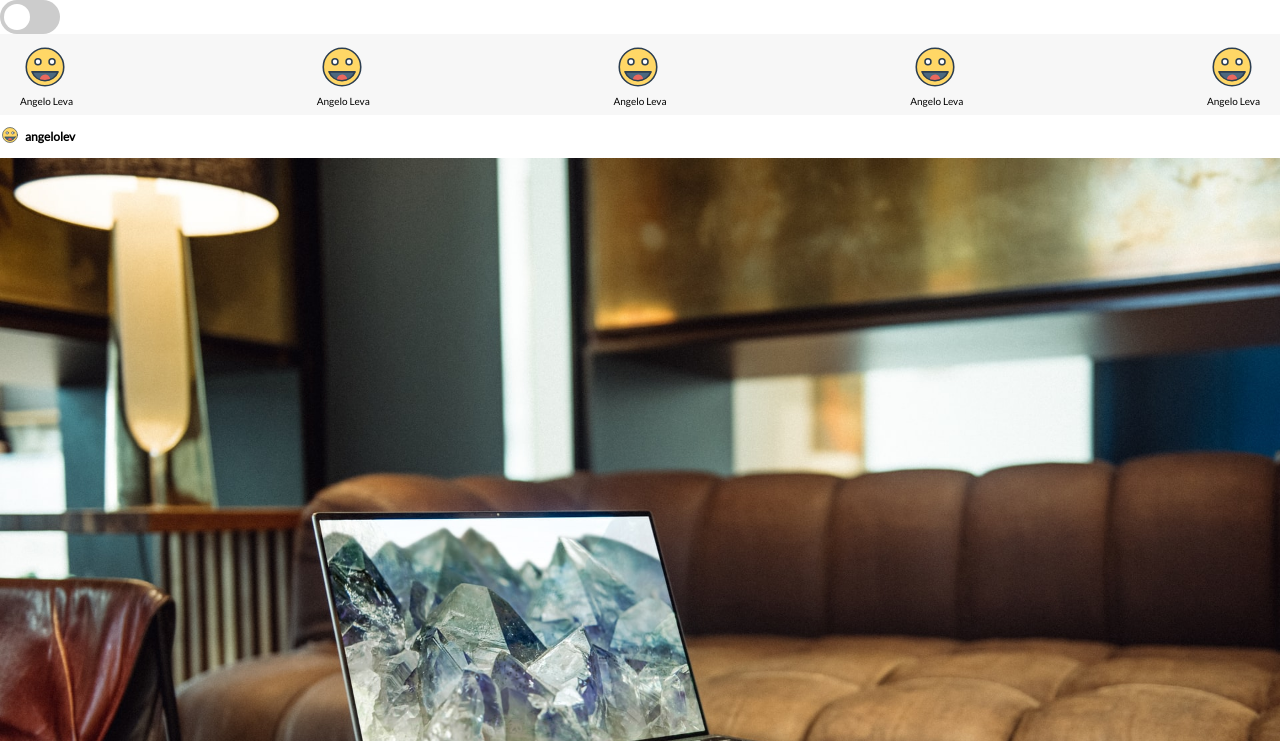
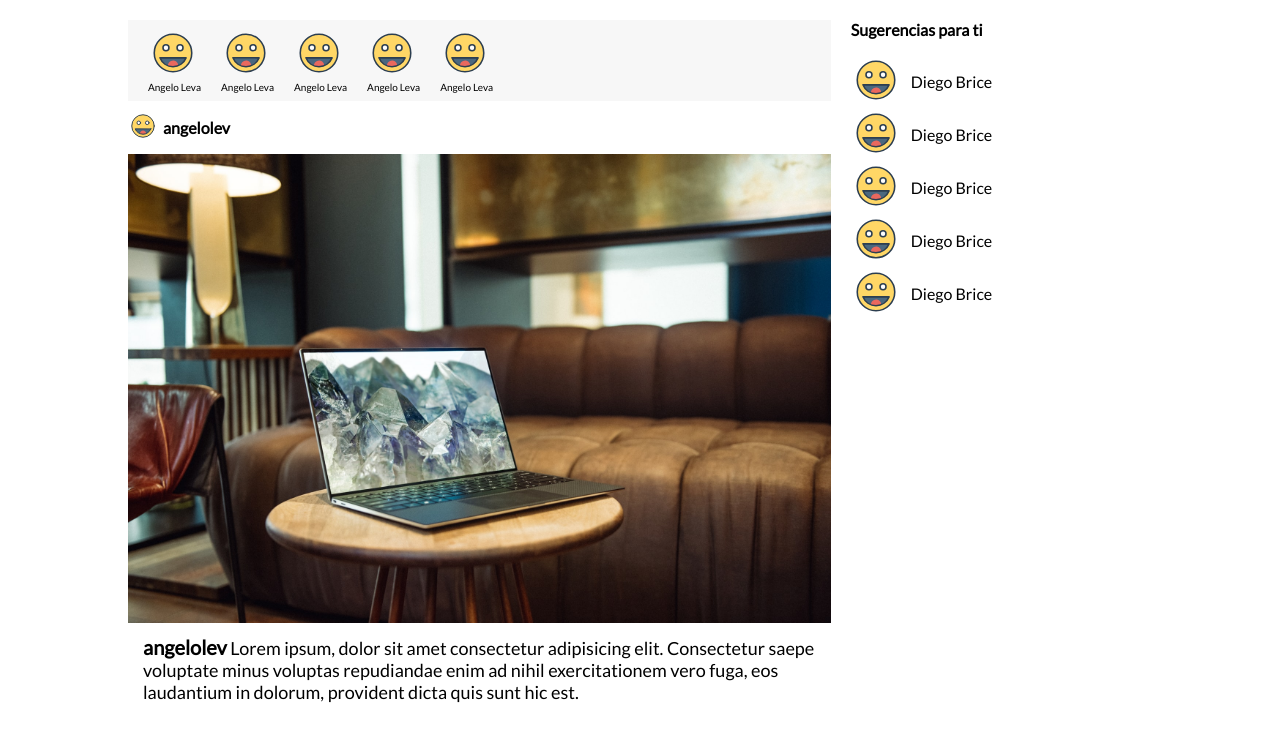
Before and after one commit to Coding-Latam/instagram-dark-mode, a plain HTML site: page index.html in a window 1280 px wide. Shown: the top 741 px of the page. Drawn offline with Linux system fonts and the light colour scheme.

Commit message:
added responsive design

```diff
--- a/index.html
+++ b/index.html
@@ -11,11 +11,14 @@
     />
   </head>
   <body>
-    <label class="switch" id="switch">
+    <!-- Descomenta este codigo para mostrar
+    el switch y aplicar dark mode manual -->
+    <!-- <label class="switch" id="switch">
       <input type="checkbox" />
       <span class="slider round" onclick="changeMode()"></span>
-    </label>
+    </label> -->
     <div class="container">
+      <section class="content">
         <div class="stories">
           <div class="story">
             <div class="story__image">
@@ -71,10 +74,10 @@
             </div>
             <div class="feed__description">
               <p>
-              <strong>angelolev</strong> Lorem ipsum, dolor sit amet consectetur
-              adipisicing elit. Consectetur saepe voluptate minus voluptas
-              repudiandae enim ad nihil exercitationem vero fuga, eos laudantium
-              in dolorum, provident dicta quis sunt hic est.
+                <strong>angelolev</strong> Lorem ipsum, dolor sit amet
+                consectetur adipisicing elit. Consectetur saepe voluptate minus
+                voluptas repudiandae enim ad nihil exercitationem vero fuga, eos
+                laudantium in dolorum, provident dicta quis sunt hic est.
               </p>
             </div>
           </div>
@@ -90,10 +93,10 @@
             </div>
             <div class="feed__description">
               <p>
-              <strong>angelolev</strong> Lorem ipsum, dolor sit amet consectetur
-              adipisicing elit. Consectetur saepe voluptate minus voluptas
-              repudiandae enim ad nihil exercitationem vero fuga, eos laudantium
-              in dolorum, provident dicta quis sunt hic est.
+                <strong>angelolev</strong> Lorem ipsum, dolor sit amet
+                consectetur adipisicing elit. Consectetur saepe voluptate minus
+                voluptas repudiandae enim ad nihil exercitationem vero fuga, eos
+                laudantium in dolorum, provident dicta quis sunt hic est.
               </p>
             </div>
           </div>
@@ -109,10 +112,10 @@
             </div>
             <div class="feed__description">
               <p>
-              <strong>angelolev</strong> Lorem ipsum, dolor sit amet consectetur
-              adipisicing elit. Consectetur saepe voluptate minus voluptas
-              repudiandae enim ad nihil exercitationem vero fuga, eos laudantium
-              in dolorum, provident dicta quis sunt hic est.
+                <strong>angelolev</strong> Lorem ipsum, dolor sit amet
+                consectetur adipisicing elit. Consectetur saepe voluptate minus
+                voluptas repudiandae enim ad nihil exercitationem vero fuga, eos
+                laudantium in dolorum, provident dicta quis sunt hic est.
               </p>
             </div>
           </div>
@@ -128,14 +131,62 @@
             </div>
             <div class="feed__description">
               <p>
-              <strong>angelolev</strong> Lorem ipsum, dolor sit amet consectetur
-              adipisicing elit. Consectetur saepe voluptate minus voluptas
-              repudiandae enim ad nihil exercitationem vero fuga, eos laudantium
-              in dolorum, provident dicta quis sunt hic est.
+                <strong>angelolev</strong> Lorem ipsum, dolor sit amet
+                consectetur adipisicing elit. Consectetur saepe voluptate minus
+                voluptas repudiandae enim ad nihil exercitationem vero fuga, eos
+                laudantium in dolorum, provident dicta quis sunt hic est.
               </p>
             </div>
           </div>
         </div>
+      </section>
+      <section class="suggestions">
+        <p><strong>Sugerencias para ti</strong></p>
+        <div class="suggestions__list">
+          <ul>
+            <li class="item">
+              <div class="item__image">
+                <img src="/person.svg" alt="" />
+              </div>
+              <div class="item__name">
+                <p>Diego Brice</p>
+              </div>
+            </li>
+            <li class="item">
+              <div class="item__image">
+                <img src="/person.svg" alt="" />
+              </div>
+              <div class="item__name">
+                <p>Diego Brice</p>
+              </div>
+            </li>
+            <li class="item">
+              <div class="item__image">
+                <img src="/person.svg" alt="" />
+              </div>
+              <div class="item__name">
+                <p>Diego Brice</p>
+              </div>
+            </li>
+            <li class="item">
+              <div class="item__image">
+                <img src="/person.svg" alt="" />
+              </div>
+              <div class="item__name">
+                <p>Diego Brice</p>
+              </div>
+            </li>
+            <li class="item">
+              <div class="item__image">
+                <img src="/person.svg" alt="" />
+              </div>
+              <div class="item__name">
+                <p>Diego Brice</p>
+              </div>
+            </li>
+          </ul>
+        </div>
+      </section>
     </div>
 
     <script>
--- a/src/scss/base/_base.scss
+++ b/src/scss/base/_base.scss
@@ -1,6 +1,6 @@
 body {
   margin: 0;
-  padding: 0;
+  padding: 20px 0 0;
   font-family: "Lato", sans-serif;
 }
 
@@ -18,4 +18,8 @@ p {
   justify-content: space-between;
   align-items: center;
   padding: 8px 20px;
+
+  @media (min-width: $tablet) {
+    justify-content: flex-start;
+  }
 }
--- /dev/null
+++ b/src/scss/base/_commons.scss
@@ -0,0 +1,26 @@
+.container {
+  max-width: 100%;
+  margin: 0 auto;
+
+  @media (min-width: $tablet) {
+    max-width: 80%;
+  }
+
+  @media (min-width: $large) {
+    display: flex;
+  }
+
+  .content {
+    width: 100%;
+
+    @media (min-width: $large) {
+      width: 70%;
+    }
+  }
+
+  .suggestions {
+    @media (min-width: $large) {
+      width: 30%;
+    }
+  }
+}
--- /dev/null
+++ b/src/scss/base/_variables.scss
@@ -0,0 +1,5 @@
+//Breakpoints
+$mobile: 320px;
+$tablet: 768px;
+$desktop: 1024px;
+$large: 1200px;
--- a/src/scss/components/_feed.scss
+++ b/src/scss/components/_feed.scss
@@ -19,6 +19,14 @@
 
       strong {
         font-size: 16px;
+
+        @media (min-width: $tablet) {
+          font-size: 20px;
+        }
+      }
+
+      @media (min-width: $tablet) {
+        font-size: 18px;
       }
     }
   }
@@ -34,6 +42,10 @@
     display: block;
     img {
       width: 20px;
+
+      @media (min-width: $tablet) {
+        width: 30px;
+      }
     }
   }
 
@@ -42,6 +54,10 @@
     p {
       font-size: 12px;
       font-weight: 600;
+
+      @media (min-width: $tablet) {
+        font-size: 16px;
+      }
     }
   }
 }
--- a/src/scss/components/_story.scss
+++ b/src/scss/components/_story.scss
@@ -1,4 +1,8 @@
 .story {
+  @media (min-width: $tablet) {
+    padding-right: 20px;
+  }
+
   &__image {
     img {
       max-width: 50px;
--- /dev/null
+++ b/src/scss/components/_suggestions.scss
@@ -0,0 +1,33 @@
+.suggestions {
+  display: none;
+
+  @media (min-width: $large) {
+    display: block;
+    padding-left: 20px;
+  }
+
+  &__list {
+    ul {
+      list-style: none;
+      padding: 0;
+    }
+    .item {
+      display: flex;
+      justify-content: flex-start;
+      align-items: center;
+
+      .item__image {
+        img {
+          width: 50px;
+        }
+      }
+
+      .item__name {
+        padding-left: 10px;
+        p {
+          font-size: 16px;
+        }
+      }
+    }
+  }
+}
--- a/src/scss/utils/_darkmode.scss
+++ b/src/scss/utils/_darkmode.scss
@@ -1,36 +1,20 @@
 // Si quieres detectar automaticamente el dark
 // mode dependiendo de la configuracion de tus usuarios,
 // descomenta esto
-// @media (prefers-color-scheme: dark) {
-// .feed {
-//     background-color: #34495e;
-
-//     &__description,
-//     &__username {
-//       color: #fff;
-//     }
-//   }
-//   .stories {
-//     background-color: #2c3e50;
-//   }
-
-//   .story {
-//     &__profile {
-//       p {
-//         color: #fff;
-//       }
-//     }
-//   }
-// }
-
-// Activar dark mode de forma manual
+@media (prefers-color-scheme: dark) {
   body {
-  &.dark {
+    background-color: #2c3e50;
+  }
   .feed {
-      background-color: #34495e;
+    background-color: transparent;
 
     &__description,
     &__username {
+      color: #fff;
+    }
+  }
+  .suggestions {
+    p {
       color: #fff;
     }
   }
@@ -46,4 +30,34 @@ body {
     }
   }
 }
-}
+
+// Activar dark mode de forma manual
+// body {
+//   &.dark {
+//     background-color: #2c3e50;
+//     .feed {
+//       background-color: #34495e;
+
+//       &__description,
+//       &__username {
+//         color: #fff;
+//       }
+//     }
+//     .suggestions {
+//       p {
+//         color: #fff;
+//       }
+//     }
+//     .stories {
+//       background-color: #2c3e50;
+//     }
+
+//     .story {
+//       &__profile {
+//         p {
+//           color: #fff;
+//         }
+//       }
+//     }
+//   }
+// }
--- a/styles.scss
+++ b/styles.scss
@@ -1,5 +1,8 @@
+@import "./src/scss/base/variables";
 @import "./src/scss/base/base";
+@import "./src/scss/base/commons";
 @import "./src/scss/components/feed";
 @import "./src/scss/components/story";
 @import "./src/scss/components/switch";
+@import "./src/scss/components/suggestions";
 @import "./src/scss/utils/darkmode";
```
Also changed, not shown: styles.css, 1 other file. Lines whose indentation alone changed are shown as unchanged.
